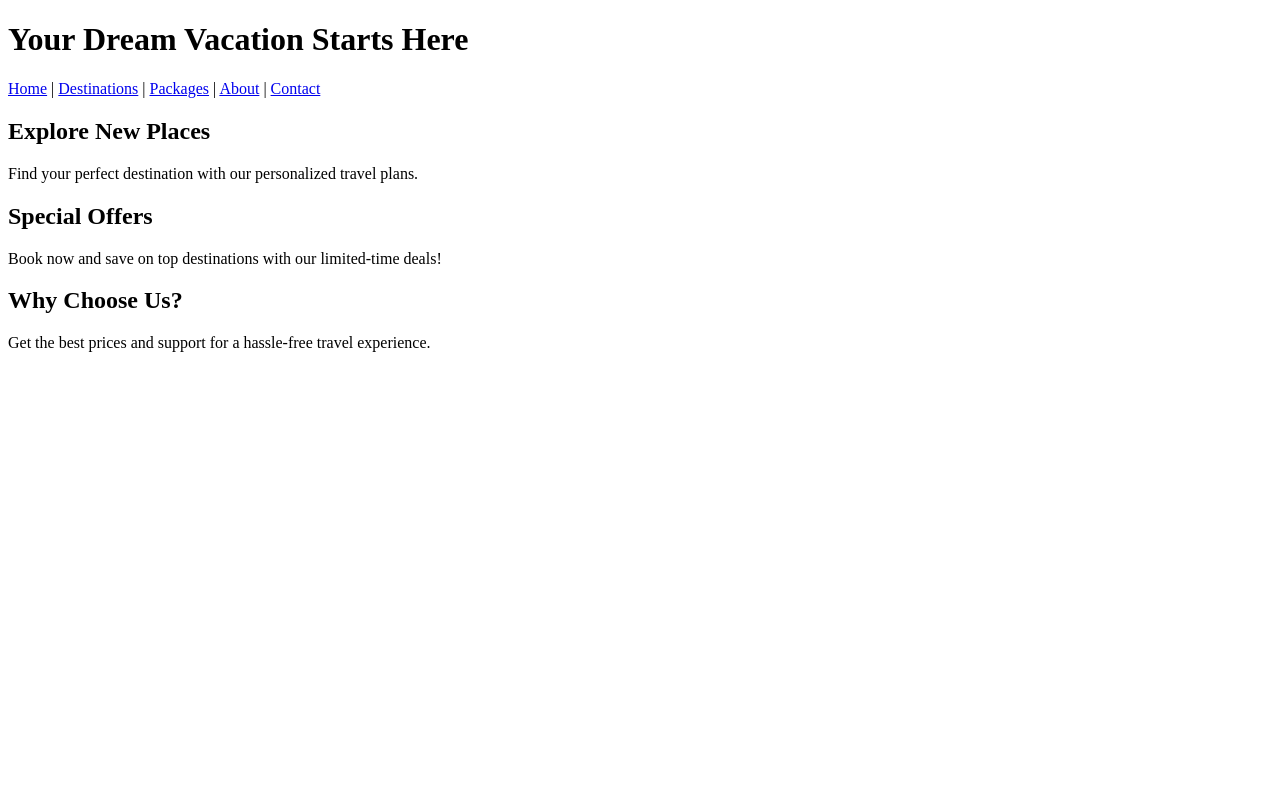
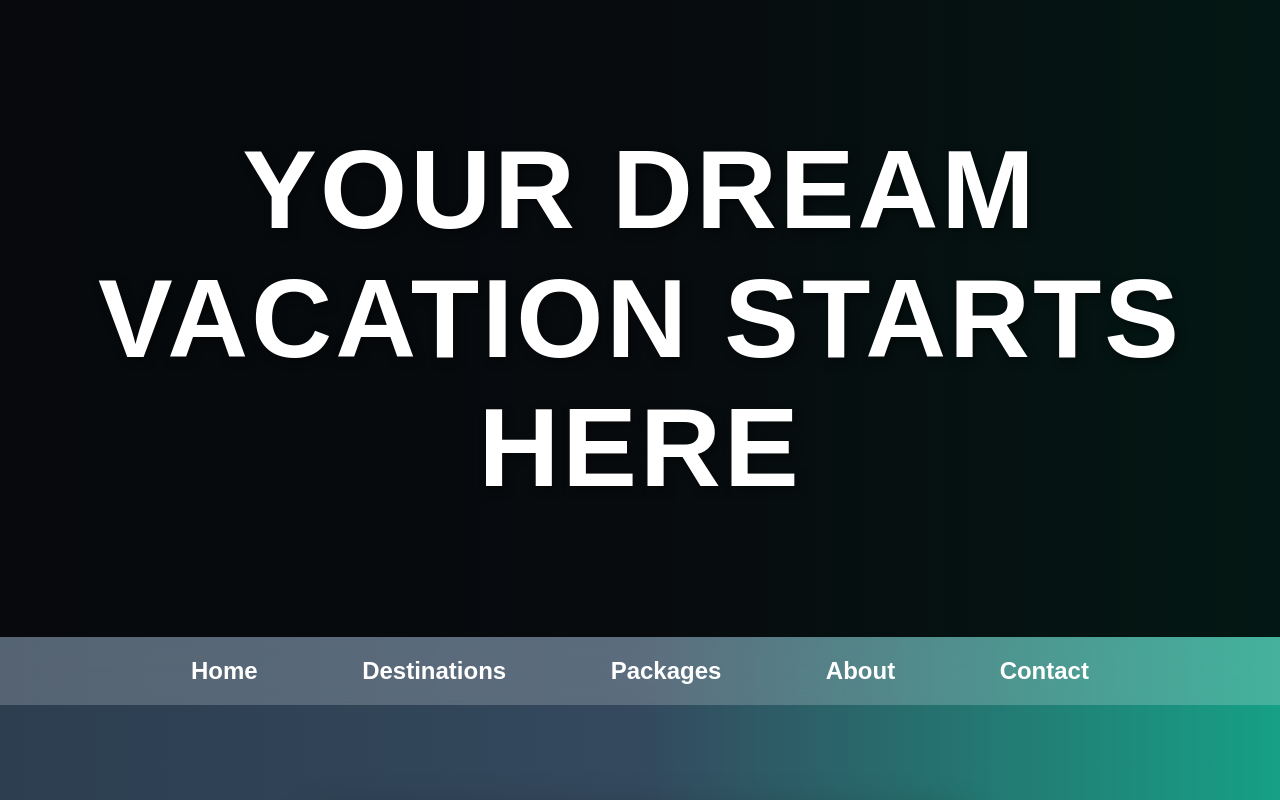
Before and after one commit to SamridhiShridhar/DLithe-Internship, a plain HTML site: page travel.html in a window 1280 px wide. Shown: the top 800 px of the page. Drawn offline with Linux system fonts and the light colour scheme.

Commit message:
Update travel.html

```diff
--- a/travel.html
+++ b/travel.html
@@ -4,6 +4,77 @@
     <meta charset="UTF-8">
     <meta name="viewport" content="width=device-width, initial-scale=1.0">
     <title>Dream Destinations</title>
+    <style>
+        body {
+            font-family: 'Poppins', sans-serif;
+            margin: 0;
+            padding: 0;
+            background: linear-gradient(to right, #2c3e50, #34495e, #16a085);
+            color: #fff;
+        }
+        header {
+            background: rgba(0, 0, 0, 0.85);
+            color: white;
+            padding: 50px;
+            text-align: center;
+            font-size: 3.5em;
+            font-weight: bold;
+            text-transform: uppercase;
+            letter-spacing: 3px;
+            text-shadow: 3px 3px 10px rgba(0, 0, 0, 0.5);
+        }
+        nav {
+            background: rgba(255, 255, 255, 0.2);
+            padding: 20px;
+            text-align: center;
+            backdrop-filter: blur(15px);
+        }
+        nav a {
+            color: white;
+            margin: 25px;
+            text-decoration: none;
+            font-weight: bold;
+            font-size: 1.5em;
+            padding: 15px 25px;
+            border-radius: 20px;
+            transition: background 0.3s, transform 0.2s;
+        }
+        nav a:hover {
+            background: rgba(255, 255, 255, 0.3);
+            transform: scale(1.1);
+        }
+        section {
+            padding: 80px;
+            display: flex;
+            flex-wrap: wrap;
+            justify-content: center;
+            gap: 50px;
+            max-width: 1600px;
+            margin: auto;
+        }
+        article {
+            background: white;
+            color: #333;
+            padding: 60px;
+            margin: 20px;
+            border-radius: 30px;
+            box-shadow: 0 12px 40px rgba(0, 0, 0, 0.3);
+            width: 550px;
+            text-align: center;
+            transition: transform 0.3s, box-shadow 0.3s;
+        }
+        article:hover {
+            transform: translateY(-15px);
+            box-shadow: 0 18px 45px rgba(0, 0, 0, 0.5);
+        }
+        h2 {
+            color: #16a085;
+        }
+        p {
+            font-size: 1.3em;
+            line-height: 1.8;
+        }
+    </style>
 </head>
 <body>
     <header>
@@ -11,10 +82,10 @@
     </header>
 
     <nav>
-        <a href="#">Home</a> |
-        <a href="#">Destinations</a> |
-        <a href="#">Packages</a> |
-        <a href="#">About</a> |
+        <a href="#">Home</a>
+        <a href="#">Destinations</a>
+        <a href="#">Packages</a>
+        <a href="#">About</a>
         <a href="#">Contact</a>
     </nav>
 
@@ -33,7 +104,11 @@
             <h2>Why Choose Us?</h2>
             <p>Get the best prices and support for a hassle-free travel experience.</p>
         </article>
+
+        <article>
+            <h2>Top Destinations</h2>
+            <p>Discover breathtaking locations handpicked for your perfect getaway.</p>
+        </article>
     </section>
-
 </body>
 </html>
```
